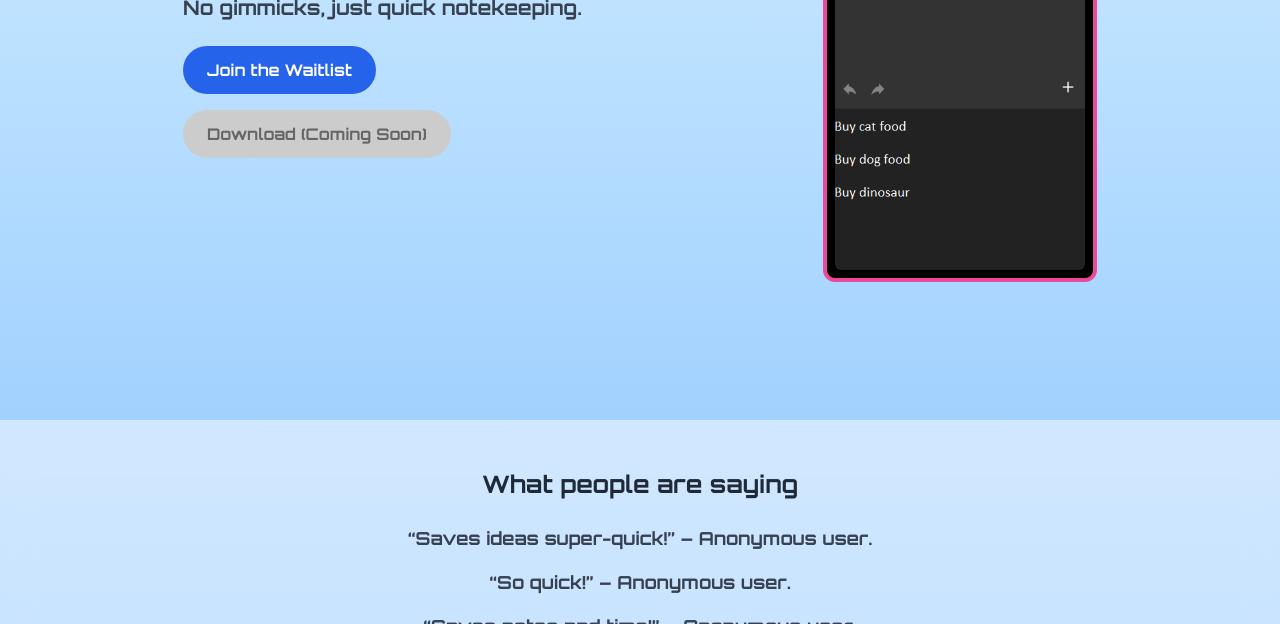
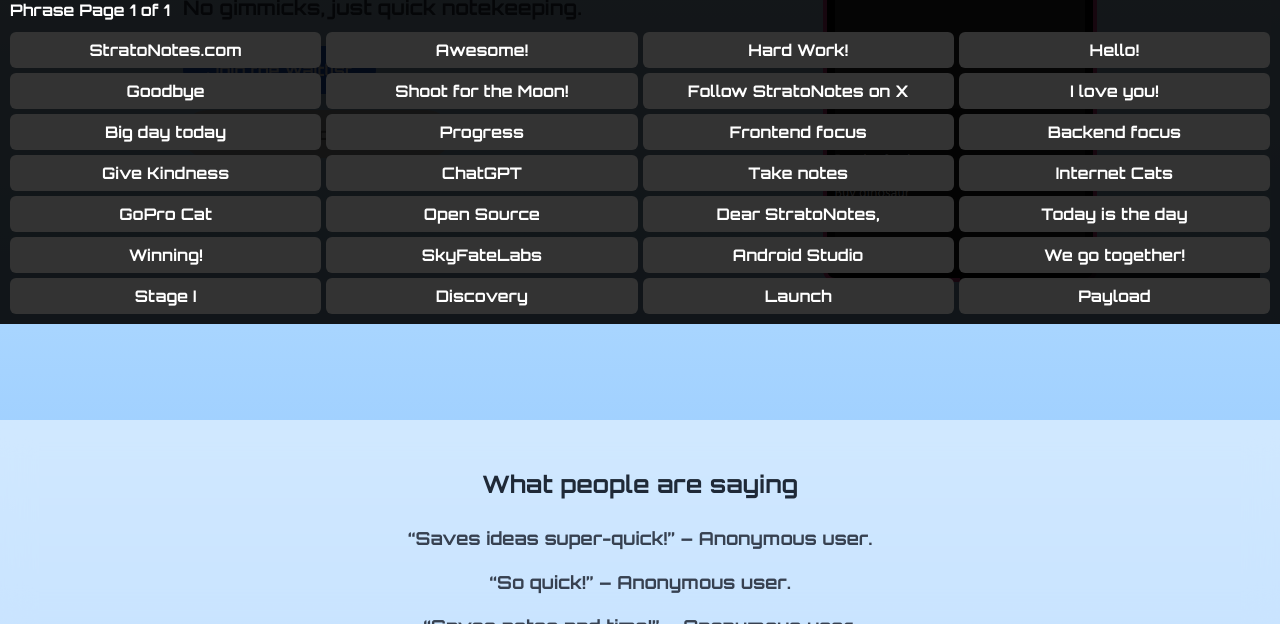
Before and after one commit to stratonotes/StratoNotes.com, a plain HTML site: page index.html in a window 1280 px wide. Shown: the part 476-1100 px from the top of the page. Drawn offline with nearby package versions, Linux system fonts and the light colour scheme; no server answers.

Commit message:
Added keyboard

```diff
--- a/index.html
+++ b/index.html
@@ -10,6 +10,9 @@
         document.body.style.cursor = "🚀";
       });
     </script>
+<script src="https://www.gstatic.com/firebasejs/9.23.0/firebase-app-compat.js"></script>
+<script src="https://www.gstatic.com/firebasejs/9.23.0/firebase-firestore-compat.js"></script>
+
     <script src="https://cdn.tailwindcss.com"></script>
     <style>
       @import url('https://fonts.googleapis.com/css2?family=Orbitron:wght@700&display=swap');
@@ -244,6 +247,7 @@
 
 
 
+<script src="script.js"></script>
 
   </body>
 </html>
--- /dev/null
+++ b/script.js
@@ -0,0 +1,142 @@
+// Firebase setup (CDN-compatible, not using ES modules here)
+const firebaseConfig = {
+  apiKey: "AIzaSyDjxyHcsOPMbUYk6kKFSlf94kPo02Ix6Js",
+  authDomain: "stratonotes-9dc9f.firebaseapp.com",
+  projectId: "stratonotes-9dc9f",
+  storageBucket: "stratonotes-9dc9f.firebasestorage.app",
+  messagingSenderId: "507765784323",
+  appId: "1:507765784323:web:2d30979e3ec80031733336"
+};
+
+firebase.initializeApp(firebaseConfig);
+const db = firebase.firestore();
+const messagesRef = db.collection("messages");
+
+// Create overlays
+function createOverlays() {
+  // Chat overlay
+  const chatOverlay = document.createElement("div");
+  chatOverlay.id = "strato-chat";
+  chatOverlay.style.position = "fixed";
+  chatOverlay.style.bottom = "20px";
+  chatOverlay.style.right = "20px";
+  chatOverlay.style.width = "300px";
+  chatOverlay.style.maxHeight = "400px";
+  chatOverlay.style.overflowY = "auto";
+  chatOverlay.style.background = "rgba(0, 0, 0, 0.8)";
+  chatOverlay.style.color = "#fff";
+  chatOverlay.style.padding = "10px";
+  chatOverlay.style.borderRadius = "8px";
+  chatOverlay.style.fontSize = "14px";
+  chatOverlay.style.zIndex = "9999";
+  chatOverlay.innerHTML = "<strong>StratoNotes Chat</strong><div id='chat-messages'></div>";
+  document.body.appendChild(chatOverlay);
+
+  // Keyboard overlay placeholder
+  const keyboardOverlay = document.createElement("div");
+  keyboardOverlay.id = "strato-keyboard";
+  keyboardOverlay.style.position = "fixed";
+  keyboardOverlay.style.bottom = "0";
+  keyboardOverlay.style.left = "0";
+  keyboardOverlay.style.width = "100%";
+  keyboardOverlay.style.background = "rgba(0, 0, 0, 0.9)";
+  keyboardOverlay.style.color = "#fff";
+  keyboardOverlay.style.padding = "10px";
+  keyboardOverlay.style.zIndex = "9999";
+  keyboardOverlay.innerHTML = "<strong>Keyboard coming soon...</strong>";
+  document.body.appendChild(keyboardOverlay);
+}
+
+// Fetch and display messages
+function fetchMessages() {
+  messagesRef.orderBy("timestamp", "desc").onSnapshot((snapshot) => {
+    const chatBox = document.getElementById("chat-messages");
+    if (!chatBox) return;
+    chatBox.innerHTML = "";
+    snapshot.forEach((doc) => {
+      const data = doc.data();
+      const p = document.createElement("p");
+      p.textContent = data.text || "[No text]";
+      chatBox.appendChild(p);
+    });
+  });
+}
+
+// Initialize
+document.addEventListener("DOMContentLoaded", () => {
+  createOverlays();
+  fetchMessages();
+});
+
+
+
+
+
+
+
+
+
+function buildKeyboardPage(phrases = [], page = 0, totalPages = 1) {
+  const container = document.getElementById("strato-keyboard");
+  container.innerHTML = ""; // Clear current content
+
+  // Title
+  const header = document.createElement("div");
+  header.style.marginBottom = "10px";
+  header.textContent = `Phrase Page ${page + 1} of ${totalPages}`;
+  container.appendChild(header);
+
+  // Phrase buttons
+  const grid = document.createElement("div");
+  grid.style.display = "grid";
+  grid.style.gridTemplateColumns = "repeat(4, 1fr)";
+  grid.style.gap = "5px";
+
+  phrases.forEach(phrase => {
+    const btn = document.createElement("button");
+    btn.textContent = phrase;
+    btn.style.padding = "6px";
+    btn.style.border = "none";
+    btn.style.borderRadius = "6px";
+    btn.style.background = "#333";
+    btn.style.color = "#fff";
+    btn.style.cursor = "pointer";
+    btn.addEventListener("click", () => {
+      alert(`Clicked: ${phrase}`); // this will be replaced with real insertion logic
+    });
+    grid.appendChild(btn);
+  });
+
+  container.appendChild(grid);
+}
+
+
+
+
+
+
+
+
+
+// Sample phrases
+const phrasePages = [
+  [
+    "StratoNotes.com", "Awesome!", "Hard Work!", "Hello!", "Goodbye", "Shoot for the Moon!",
+    "Follow StratoNotes on X", "I love you!", "Big day today", "Progress", "Frontend focus",
+    "Backend focus", "Give Kindness", "ChatGPT", "Take notes", "Internet Cats", "GoPro Cat",
+    "Open Source", "Dear StratoNotes,", "Today is the day", "Winning!", "SkyFateLabs",
+    "Android Studio", "We go together!", "Stage I", "Discovery", "Launch", "Payload"
+  ]
+  // Add more pages later
+];
+
+let currentPage = 0;
+
+function renderCurrentPage() {
+  buildKeyboardPage(phrasePages[currentPage], currentPage, phrasePages.length);
+}
+
+// Wait until page is loaded and overlays exist
+document.addEventListener("DOMContentLoaded", () => {
+  renderCurrentPage();
+});
```
Also changed, not shown: style.css (added).
